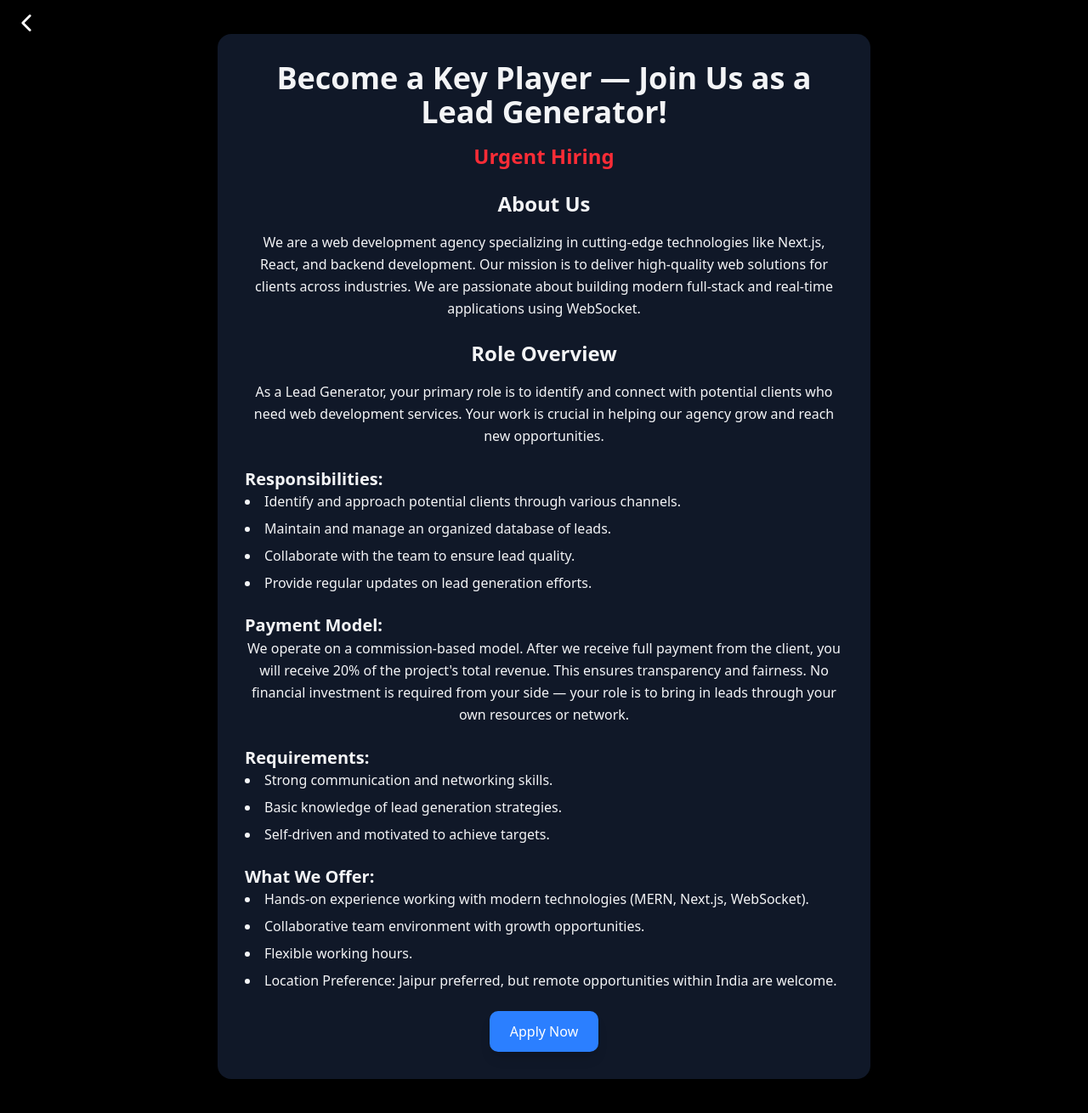
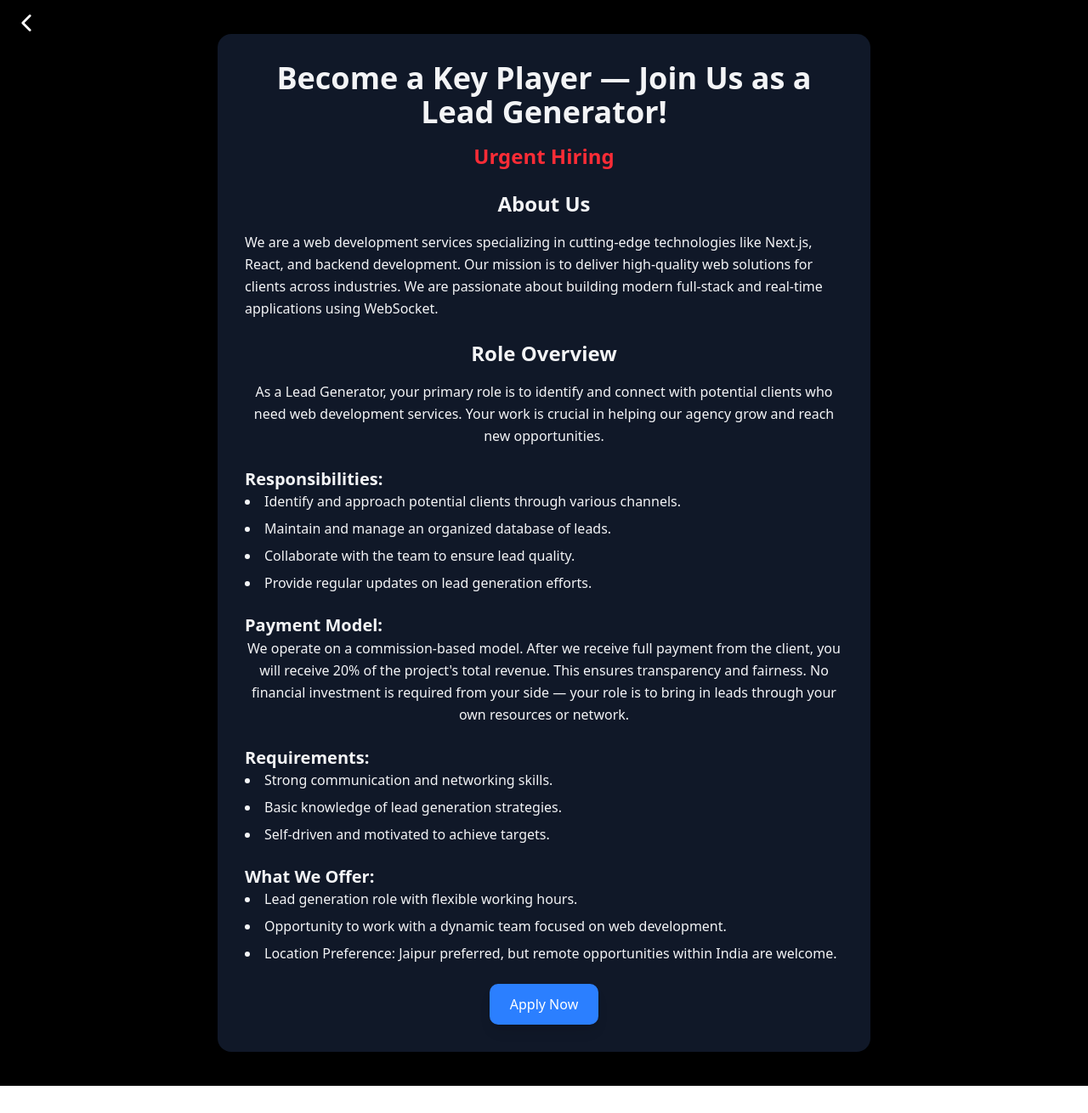
Before and after one commit to Saud12131/Portfolio_, a Next.js app: page /hiring in a window 1280 px wide. Shown: the whole page at 85% size. After the commit the page ends 1278 px from the top, so only its background shows below. Built offline with nearby package versions, Linux system fonts and the light colour scheme.

Commit message:
fixed adjustment

```diff
--- a/src/app/hiring/page.tsx
+++ b/src/app/hiring/page.tsx
@@ -28,8 +28,8 @@ function Hiring() {
         <h2 className="text-2xl font-semibold mt-6 mb-4 text-center">
           About Us
         </h2>
-        <p className="mb-4 leading-relaxed text-center">
-          We are a web development agency specializing in cutting-edge
+        <p className="mb-4 leading-relaxed text-start">
+        We are a web development services specializing in cutting-edge
           technologies like Next.js, React, and backend development. Our mission
           is to deliver high-quality web solutions for clients across
           industries. We are passionate about building modern full-stack and
@@ -73,16 +73,9 @@ function Hiring() {
 
         <h3 className="text-xl font-semibold mt-6">What We Offer:</h3>
         <ul className="list-disc list-inside mb-4 space-y-2">
-          <li>
-            Hands-on experience working with modern technologies (MERN, Next.js,
-            WebSocket).
-          </li>
-          <li>Collaborative team environment with growth opportunities.</li>
-          <li>Flexible working hours.</li>
-          <li>
-            Location Preference: Jaipur preferred, but remote opportunities
-            within India are welcome.
-          </li>
+          <li>Lead generation role with flexible working hours.</li>
+          <li>Opportunity to work with a dynamic team focused on web development.</li>
+          <li>Location Preference: Jaipur preferred, but remote opportunities within India are welcome.</li>
         </ul>
 
         <div className="flex justify-center mt-6">
--- a/src/components/Contact.tsx
+++ b/src/components/Contact.tsx
@@ -65,7 +65,7 @@ const Contact = () => {
   };
 
   return (
-    <div  className="text-white py-6 px-4 sm:px-6 lg:px-8 mt-10 ">
+    <div id="contact"  className="text-white py-6 px-4 sm:px-6 lg:px-8 mt-10 ">
       <div className="max-w-3xl mx-auto text-center">
         <h1 className="text-3xl font-bold text-gray-200 mb-8 relative before:absolute before:w-16 before:h-[2px] before:bg-gray-500 before:left-1/2 before:-translate-x-1/2 before:-bottom-2">
           Get in Touch
--- a/src/components/Notification.tsx
+++ b/src/components/Notification.tsx
@@ -1,23 +1,20 @@
 "use client";
-import { useRouter } from "next/navigation";
 
 const Notification = () => {
-  const router = useRouter();
-
   const handleClick = () => {
-    router.push("/hiring");
+    document.getElementById("contact")?.scrollIntoView({ behavior: "smooth" });
   };
 
   return (
     <div
       onClick={handleClick}
-      className="z-10 fixed top-6 left-1/2 cursor-pointer -translate-x-1/2
-    bg-blue-700 text-white px-6 py-3 rounded-lg flex justify-center
-    items-center gap-4 w-full max-w-[90%] md:w-auto border
-    border-blue-500  translate-y-0"
+      className={`z-10 fixed top-3 left-1/2 cursor-pointer -translate-x-1/2
+      bg-blue-700 text-white px-6 py-2 rounded-lg flex justify-center
+      items-center gap-4 w-full max-w-fit md:w-auto border
+      border-blue-500 translate-y-0 transition-opacity duration-500`}
     >
       <span className="text-sm md:text-base font-semibold text-center">
-        🚀 We are hiring!
+      🚀 Hire me or collaborate with me!
       </span>
     </div>
   );
```
